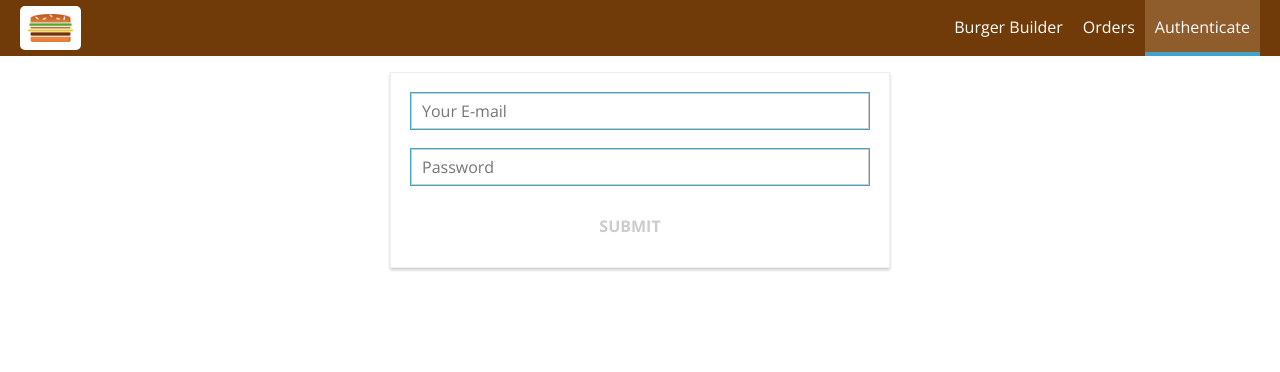
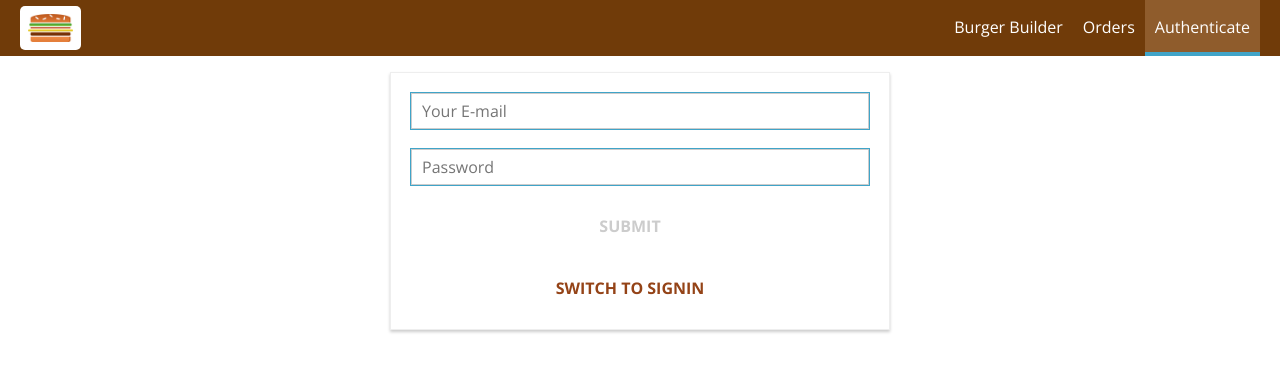
Before and after one commit to noszczykmichal/burger_builder, a React (Create React App) app: page /auth in a window 1280 px wide. Shown: the top 372 px of the page. Built offline with nearby package versions, Linux system fonts and the light colour scheme.

Commit message:
added the logic for switching the endpoint url if the user wants to log-in

```diff
--- a/src/containers/Auth/Auth.js
+++ b/src/containers/Auth/Auth.js
@@ -39,6 +39,7 @@
                 touched: false
             }
         },
+        isSignup: true,
         formIsValid: false
     }
 
@@ -90,7 +91,13 @@
     submitHandler = (event) => {
         event.preventDefault();
 
-        this.props.onAuth(this.state.controls.email.value, this.state.controls.password.value)
+        this.props.onAuth(this.state.controls.email.value, this.state.controls.password.value, this.state.isSignup);
+    };
+
+    switchAuthModeHandler = () => {
+        this.setState(prevState => {
+            return { isSignup: !prevState.isSignup };
+        })
     };
 
     render() {
@@ -124,6 +131,9 @@
                     {form}
                     <Button btnType='Success' disabled={!this.state.formIsValid}>SUBMIT</Button>
                 </form>
+                <Button
+                clicked={this.switchAuthModeHandler}
+                btnType='Danger'>SWITCH TO {this.state.isSignup? 'SIGNIN' : 'SIGNUP'}</Button>
             </div >
         );
     };
@@ -131,7 +141,7 @@
 
 const mapDispatchToProps = dispatch => {
     return {
-        onAuth: (email, password) => dispatch(actions.auth(email, password))
+        onAuth: (email, password, isSignup) => dispatch(actions.auth(email, password, isSignup))
     };
 };
 
--- a/src/store/actions/auth.js
+++ b/src/store/actions/auth.js
@@ -21,22 +21,31 @@
     };
 };
 
-export const auth = (email, password) => {
+export const auth = (email, password, isSignup) => {
 
     return dispatch => {
-        const authData={
+        dispatch(authStart());
+
+        const authData = {
             email: email,
             password: password,
             returnSecureToken: true
         }
-        axios.post('https://identitytoolkit.googleapis.com/v1/accounts:signUp?key=AIzaSyDZf0qAiVuZlPvQuuMthmyLQFciIU0y79Q', authData)
-        .then(response=>{
-            console.log(response);
-            dispatch(authSuccess(response.data));
-        })
-        .catch(error=>{
-            dispatch(authFail(error));
-        })
+
+        let url = 'https://identitytoolkit.googleapis.com/v1/accounts:signUp?key=AIzaSyDZf0qAiVuZlPvQuuMthmyLQFciIU0y79Q';
+
+        if (!isSignup) {
+            url = 'https://identitytoolkit.googleapis.com/v1/accounts:signInWithPassword?key=AIzaSyDZf0qAiVuZlPvQuuMthmyLQFciIU0y79Q';
+        }
+
+        axios.post(url, authData)
+            .then(response => {
+                console.log(response);
+                dispatch(authSuccess(response.data));
+            })
+            .catch(error => {
+                dispatch(authFail(error));
+            })
     };
 
 };
```
